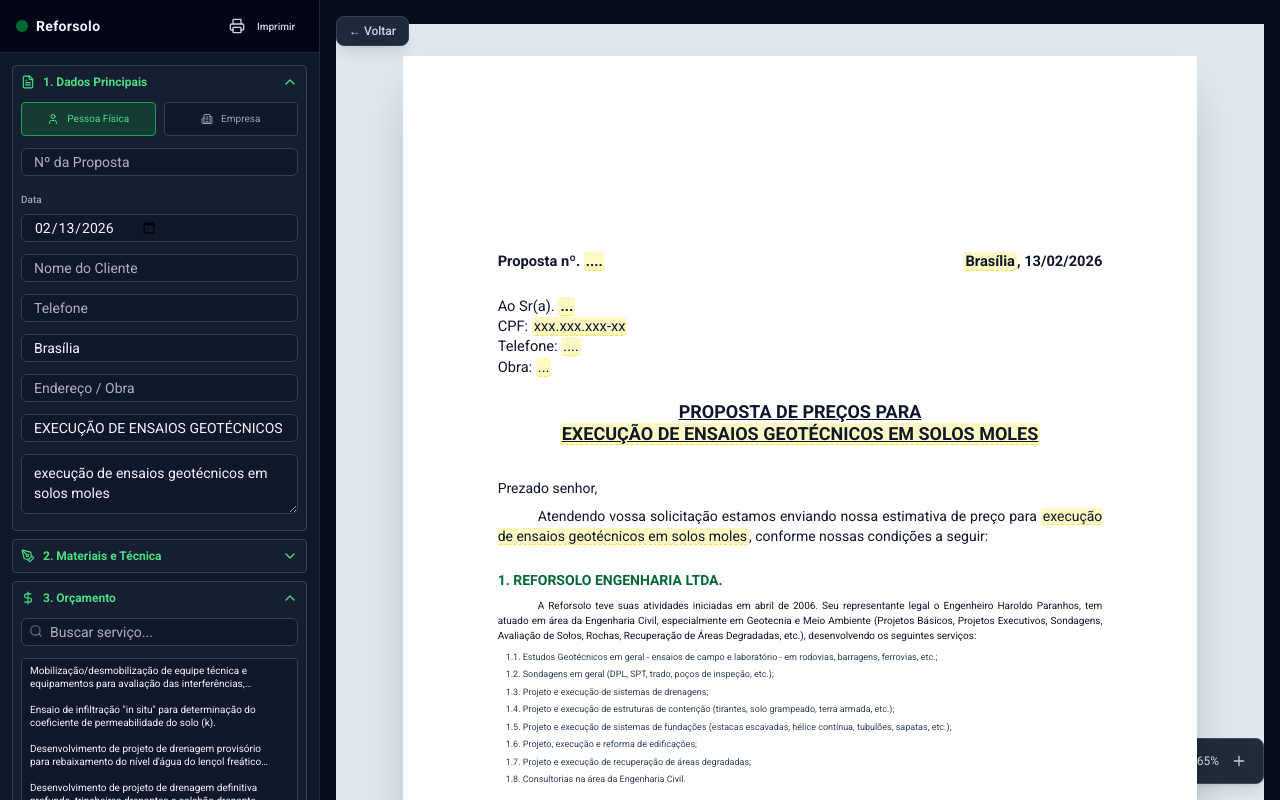
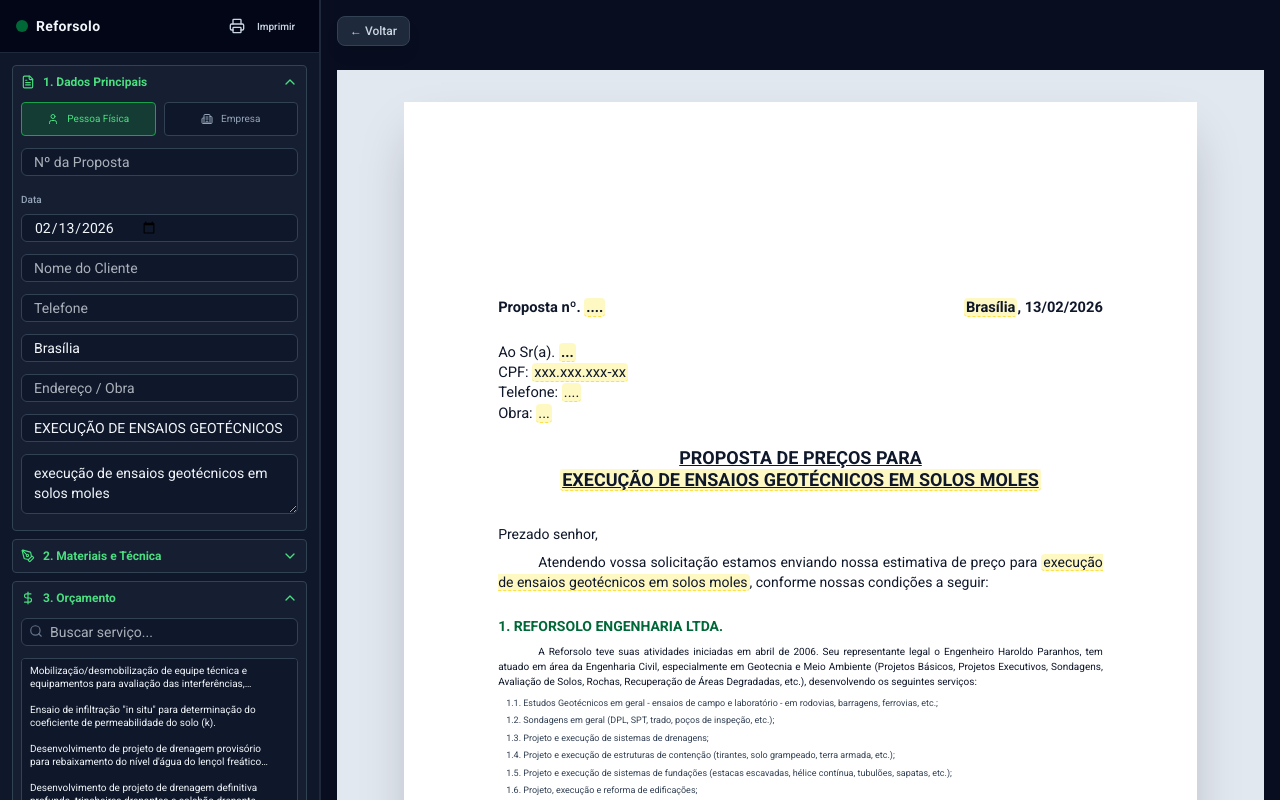
Before and after one commit to EduardoCOliveira-tech/ProjetoReforsolo, a Next.js app: page / in a window 1280 px wide. Both pictures are taken after a click on the button 639 px from the left and 494 px from the top of the page. Built offline with nearby package versions, Linux system fonts and the light colour scheme.

Commit message:
Refactor layout and remove zoom functionality
Removed unused zoom state and ZoomControls component. Adjusted layout and styling for printing.

```diff
--- a/app/page.tsx
+++ b/app/page.tsx
@@ -4,7 +4,6 @@ import { useState } from "react"
 import { EditorSidebar } from "@/components/editor-sidebar"
 import { DocumentPreview } from "@/components/document-preview"
 import type { ProposalData, SelectedItem, ProjectType } from "@/lib/proposal-types"
-import { ZoomControls } from "@/components/zoom-controls"
 import { TEMPLATES } from "@/lib/templates"
 
 function getTodayISO() {
@@ -35,7 +34,6 @@ export default function Page() {
 
   const [items, setItems] = useState<SelectedItem[]>([])
   const [fotos, setFotos] = useState<string[]>([])
-  const [zoom, setZoom] = useState(0.65)
 
   // Inicia o projeto com os dados do Template escolhido
   const startProject = (type: ProjectType) => {
@@ -72,7 +70,6 @@ export default function Page() {
                     <p className="text-slate-400">Selecione o tipo de projeto para iniciar uma nova proposta técnica.</p>
                 </div>
 
-                {/* Alterado para 3 colunas (md:grid-cols-3) */}
                 <div className="grid grid-cols-1 md:grid-cols-3 gap-6">
                     <button onClick={() => startProject('drenagem')} className="group relative p-8 border-2 border-slate-700 bg-slate-800/50 rounded-2xl hover:border-blue-500 hover:bg-slate-800 transition-all text-left flex flex-col items-center duration-300">
                         <div className="h-14 w-14 bg-blue-500/10 rounded-2xl flex items-center justify-center text-blue-500 mb-4 group-hover:scale-110 group-hover:bg-blue-500 group-hover:text-white transition-all duration-300">
@@ -90,7 +87,6 @@ export default function Page() {
                         <p className="text-sm text-slate-400 text-center leading-relaxed">Ensaios de campo, mapas geológicos, pedológicos e laudos completos.</p>
                     </button>
 
-                    {/* NOVO: BOTÃO SONDAGEM SPT */}
                     <button onClick={() => startProject('sondagem')} className="group relative p-8 border-2 border-slate-700 bg-slate-800/50 rounded-2xl hover:border-amber-500 hover:bg-slate-800 transition-all text-left flex flex-col items-center duration-300">
                         <div className="h-14 w-14 bg-amber-500/10 rounded-2xl flex items-center justify-center text-amber-500 mb-4 group-hover:scale-110 group-hover:bg-amber-500 group-hover:text-white transition-all duration-300">
                             <svg className="w-7 h-7" fill="none" stroke="currentColor" viewBox="0 0 24 24"><path strokeLinecap="round" strokeLinejoin="round" strokeWidth={2} d="M13 10V3L4 14h7v7l9-11h-7z" /></svg>
@@ -106,11 +102,13 @@ export default function Page() {
 
   // --- TELA DO EDITOR ---
   return (
-    // ADICIONADO: Classes 'print:' para resetar o layout fixo na hora da impressão
-    <div className="flex h-screen bg-slate-950 overflow-hidden print:overflow-visible print:h-auto print:block print:bg-white">
+    <div className="flex flex-col-reverse md:flex-row h-[100dvh] w-full bg-slate-950 overflow-hidden print:overflow-visible print:h-auto print:block print:bg-white">
 
-      {/* Wrapper da Sidebar com 'print:hidden' para garantir que suma */}
-      <div className="h-full print:hidden">
+      {/* 1. SIDEBAR / CONTROLES */}
+      {/* Removido o md:w-[350px] lg:w-[400px] para deixar o componente EditorSidebar ditar seu próprio tamanho no PC! */}
+      <div className="h-[50dvh] md:h-full w-full md:w-auto shrink-0 border-t md:border-t-0 md:border-r border-slate-800 bg-slate-950 shadow-[0_-10px_20px_-5px_rgba(0,0,0,0.5)] md:shadow-none relative z-20 print:hidden flex flex-col">
+        {/* Adicionado h-full e w-full junto com flex-1 para garantir o preenchimento no mobile */}
+        <div className="flex-1 overflow-y-auto w-full h-full">
             <EditorSidebar
                 data={data}
                 onChange={setData}
@@ -120,12 +118,13 @@ export default function Page() {
                 onFotosChange={setFotos}
             />
         </div>
+      </div>
 
-      {/* Main ajustado: remove overflow na impressão e reseta margens */}
-      <main className="flex-1 overflow-auto relative bg-slate-900/50 flex flex-col items-center print:overflow-visible print:h-auto print:block print:bg-white print:m-0 print:p-0">
+      {/* 2. ÁREA DO DOCUMENTO (A4) */}
+      <main className="h-[50dvh] md:h-full flex-1 overflow-auto relative bg-slate-900/50 print:overflow-visible print:h-auto print:block print:bg-white print:m-0 print:p-0">
 
-        {/* Botão Voltar (Escondido na impressão) */}
-        <div className="absolute top-4 left-4 z-50 print:hidden">
+        {/* Botão Voltar */}
+        <div className="sticky top-4 left-4 z-50 inline-block ml-4 mt-4 print:hidden">
              <button
                 onClick={() => setView('landing')}
                 className="bg-slate-800 px-3 py-1.5 rounded-lg shadow-lg text-xs font-medium text-slate-300 hover:text-white border border-slate-700 hover:border-slate-500 transition-all flex items-center gap-2"
@@ -134,21 +133,16 @@ export default function Page() {
              </button>
          </div>
 
-        {/* Wrapper do Documento (Ajustado para não ter padding na impressão) */}
+        {/* Componente do PDF */}
         <div className="py-6 px-4 flex justify-center w-full print:p-0 print:block">
           <DocumentPreview
             data={data}
             items={items}
             fotos={fotos}
-            zoom={zoom}
             onUpdateItem={updateItem}
           />
         </div>
 
-        {/* Zoom (Escondido na impressão) */}
-        <div className="print:hidden">
-            <ZoomControls zoom={zoom} onZoomChange={setZoom} />
-        </div>
       </main>
     </div>
   )
```
Lines whose indentation alone changed are shown as unchanged.
